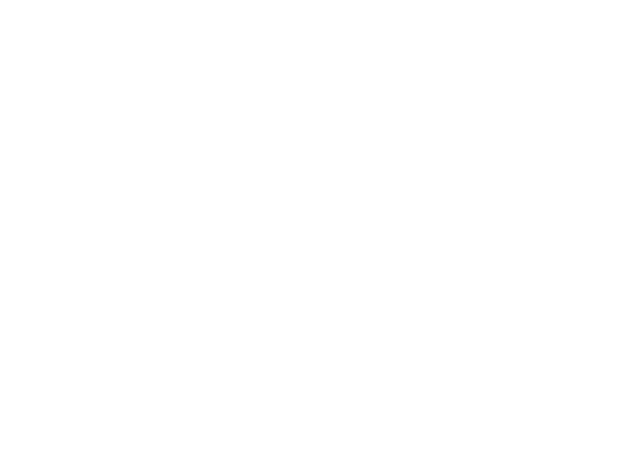
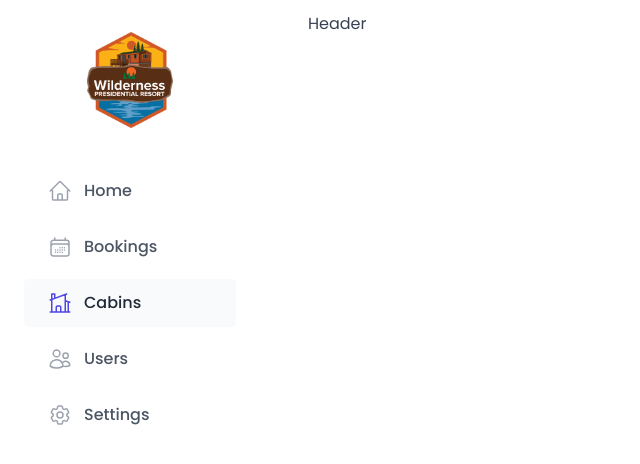
Before and after one commit to tihomirtx88/WildHotel, a React (Vite) app: page /cabins in a window 1280 px wide. Shown: the top 464 px of the page, without its empty margins (0-640 px from the left). Built offline with nearby package versions, Linux system fonts and the light colour scheme; a web font is replaced by a local one.

Commit message:
Add react query library and set settings

```diff
--- a/package.json
+++ b/package.json
@@ -11,6 +11,8 @@
   },
   "dependencies": {
     "@supabase/supabase-js": "^2.21.0",
+    "@tanstack/react-query": "^4.29.5",
+    "@tanstack/react-query-devtools": "^4.29.6",
     "react": "^18.2.0",
     "react-dom": "^18.2.0",
     "react-icons": "^4.8.0",
--- a/src/App.jsx
+++ b/src/App.jsx
@@ -1,4 +1,6 @@
 import { BrowserRouter, Navigate, Route, Routes } from "react-router-dom";
+import { QueryClient, QueryClientProvider } from "@tanstack/react-query";
+import { ReactQueryDevtools } from "@tanstack/react-query-devtools";
 import GloablStyles from "./styles/GlobalStyles";
 
 import Dashboard from "./pages/Dashboard";
@@ -11,18 +13,23 @@ import Login from "./pages/Login";
 import PageNotFound from "./pages/PageNotFound";
 import AppLayout from "./ui/AppLayout";
 
+const queryClient = new QueryClient({
+  defaultOptions: {
+    queries: {
+      staleTime: 60 * 1000,
+    },
+  },
+});
+
 function App() {
   return (
-    <>
-      <GloablStyles>
+    <QueryClientProvider client={queryClient}>
+      <ReactQueryDevtools initialIsOpen={false} />
+      <GloablStyles />
       <BrowserRouter>
         <Routes>
-            <Route element={AppLayout}>
-              <Route
-                index
-                path="dashboard"
-                element={<Navigate replace to="dashboard" />}
-              />
+          <Route element={<AppLayout />}>
+            <Route index element={<Navigate replace to="dashboard" />} />
             <Route path="dashboard" element={<Dashboard />} />
             <Route path="bookings" element={<Bookings />} />
             <Route path="cabins" element={<Cabins />} />
@@ -34,8 +41,7 @@ function App() {
           <Route path="*" element={<PageNotFound />} />
         </Routes>
       </BrowserRouter>
-      </GloablStyles>
-    </>
+    </QueryClientProvider>
   );
 }
 
--- a/src/ui/MainNav.jsx
+++ b/src/ui/MainNav.jsx
@@ -58,29 +58,34 @@ export default function MainNav() {
     <nav>
       <NavList>
         <li>
-          <StylesNavLink to="/dashboard" />
+          <StylesNavLink to="/dashboard">
             <HiOutlineHome />
             <span>Home</span>
+          </StylesNavLink>
         </li>
         <li>
-          <StylesNavLink to="/bookings" />
+          <StylesNavLink to="/bookings">
             <HiOutlineCalendarDays />
             <span>Bookings</span>
+          </StylesNavLink>
         </li>
         <li>
-          <StylesNavLink to="/cabins" />
+          <StylesNavLink to="/cabins">
             <HiOutlineHomeModern />
             <span>Cabins</span>
+          </StylesNavLink>
         </li>
         <li>
-          <StylesNavLink to="/users" />
+          <StylesNavLink to="/users">
             <HiOutlineUsers />
             <span>Users</span>
+          </StylesNavLink>
         </li>
         <li>
-          <StylesNavLink to="/settings" />
+          <StylesNavLink to="/settings">
             <HiOutlineCog6Tooth />
             <span>Settings</span>
+          </StylesNavLink>
         </li>
       </NavList>
     </nav>
```
Also changed, not shown: 1 other file (tests, documents, lock files or other folders). Lines whose indentation alone changed are shown as unchanged.
